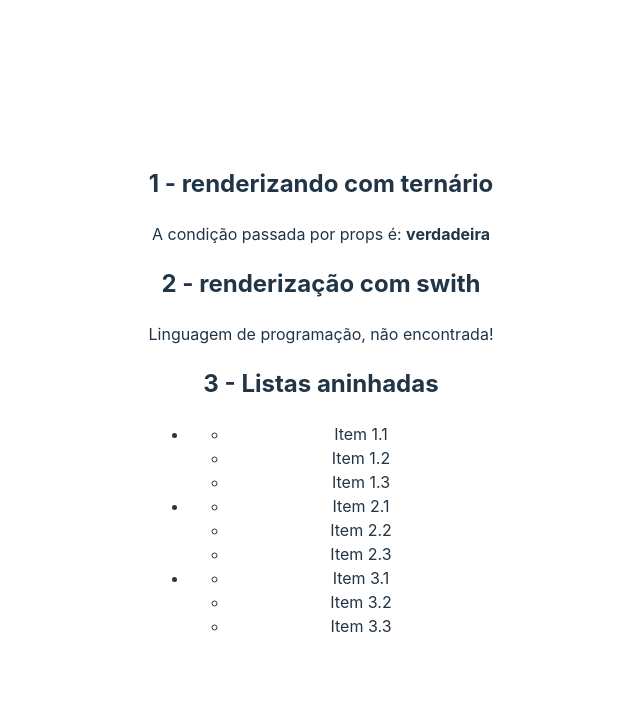
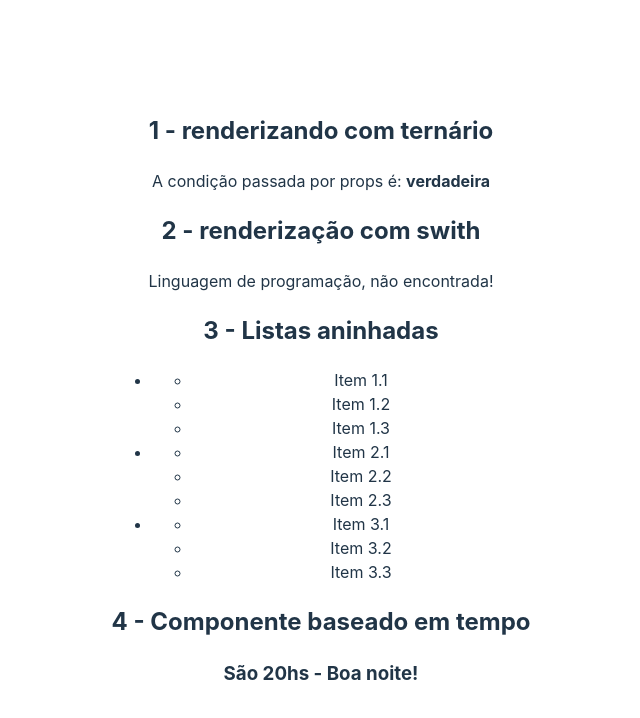
Before and after one commit to leojosants/udemy_desafios_de_reactjs_entrevistas_e_testes_tecnicos_secao_07, a React (Vite) app in the folder condicionais_e_listas/: page / in a window 1280 px wide. Shown: the top 718 px of the page, without its empty margins (319-959 px from the left). Built offline with nearby package versions, Linux system fonts and the light colour scheme.

Commit message:
class 85 - exercise 33: time-based rendering solution

```diff
--- a/condicionais_e_listas/src/App.jsx
+++ b/condicionais_e_listas/src/App.jsx
@@ -2,6 +2,7 @@ import './App.css';
 import NestedLists from './components/NestedLists';
 import SwithRender from './components/SwithRender';
 import Ternary from './components/Ternary';
+import TimeBased from './components/TimeBased';
 
 function App() {
   return (
@@ -23,6 +24,12 @@ function App() {
         <h2>3 - Listas aninhadas</h2>
         <NestedLists />
       </div>
+
+      {/* 4 - time-based component */}
+      <div>
+        <h2>4 - Componente baseado em tempo</h2>
+        <TimeBased />
+      </div>
     </>
   );
 }
--- /dev/null
+++ b/condicionais_e_listas/src/components/TimeBased.jsx
@@ -0,0 +1,22 @@
+const TimeBased = () => {
+    let date = new Date().getHours();
+    let greeting;
+
+    if (date < 12) {
+        greeting = `São ${date}hs - Bom dia!`
+    }
+    else if (date < 18) {
+        greeting = `São ${date}hs - Boa tarde!`
+    }
+    else {
+        greeting = `São ${date}hs - Boa noite!`
+    }
+
+    return (
+        <div>
+            <h3>{greeting}</h3>
+        </div>
+    );
+};
+
+export default TimeBased;
```
Also changed, not shown: condicionais_e_listas/exercises/ex_33_time_based_component.txt (added).
